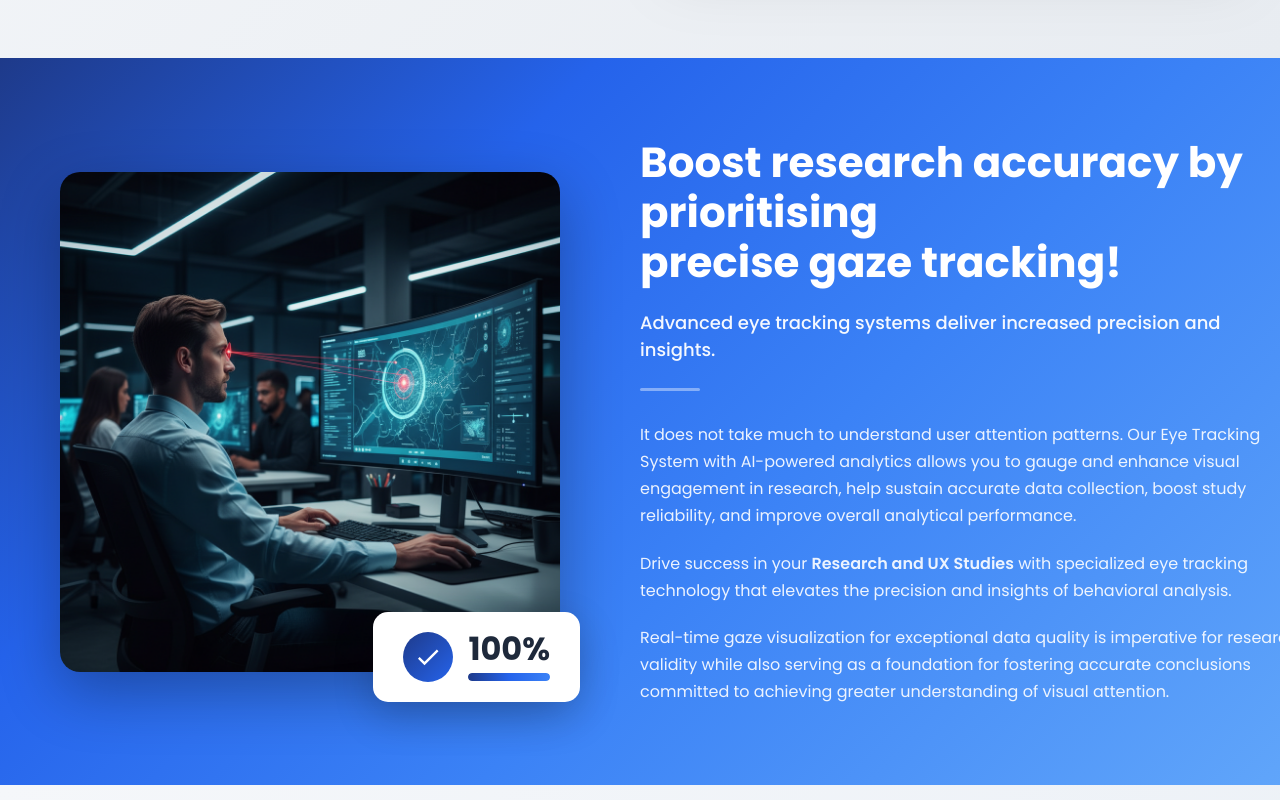
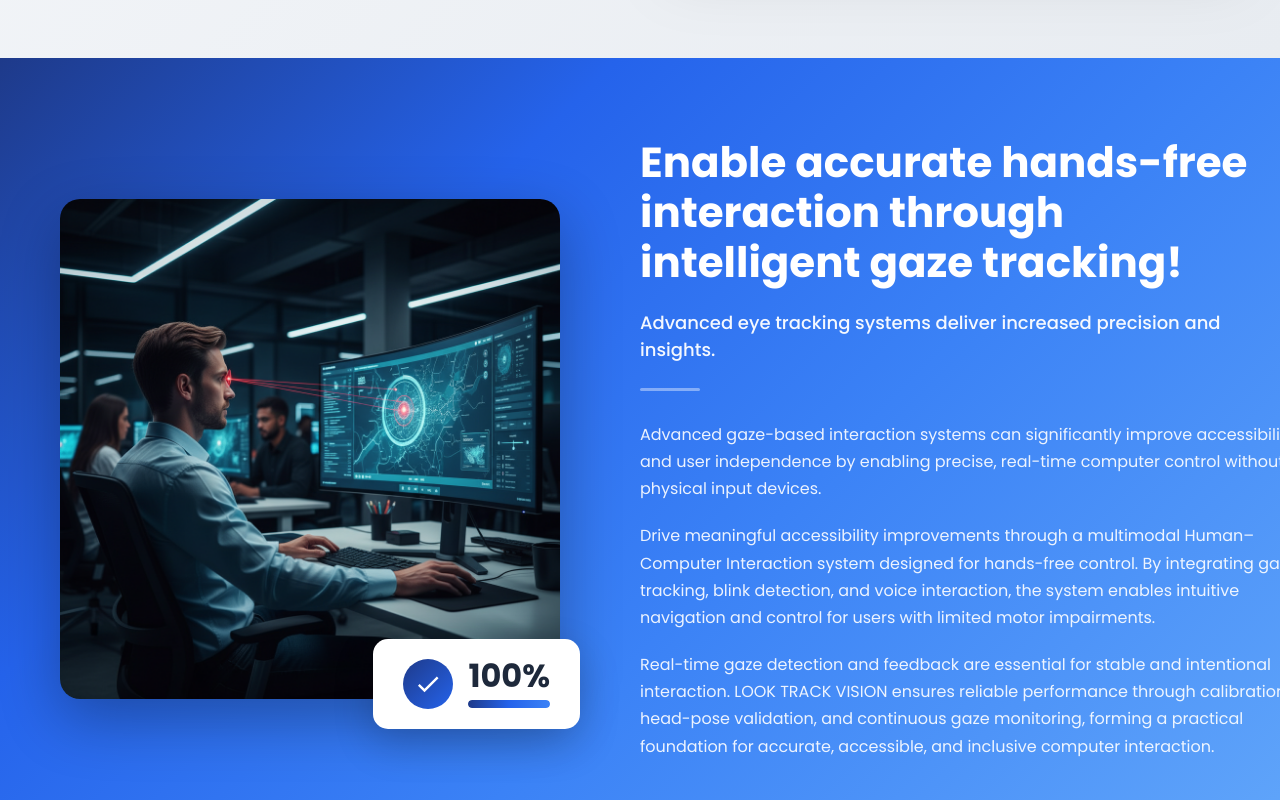
Before and after one commit to MoraisMNS/gaze-tracking-webapp-frontend, a React (Vite) app: page / in a window 1280 px wide. Shown: the part 2320-3120 px from the top of the page. Built offline with nearby package versions, Linux system fonts and the light colour scheme.

Commit message:
Change the text content

```diff
--- a/src/components/EyeTrackingShowCase.jsx
+++ b/src/components/EyeTrackingShowCase.jsx
@@ -34,8 +34,8 @@ const EyeTrackingShowcase = () => {
         {/* RIGHT: Text Content */}
         <div className="eyetrack-info">
           <h2 className="eyetrack-main-title">
-            Boost research accuracy by prioritising{' '}
-            <span className="title-highlight">precise gaze tracking!</span>
+           Enable accurate hands-free interaction through{' '}
+            <span className="title-highlight">intelligent gaze tracking!</span>
           </h2>
 
           <p className="eyetrack-subtitle">
@@ -46,15 +46,15 @@ const EyeTrackingShowcase = () => {
 
           <div className="eyetrack-description">
             <p className="description-text">
-              It does not take much to understand user attention patterns. Our Eye Tracking System with AI-powered analytics allows you to gauge and enhance visual engagement in research, help sustain accurate data collection, boost study reliability, and improve overall analytical performance.
+             Advanced gaze-based interaction systems can significantly improve accessibility and user independence by enabling precise, real-time computer control without physical input devices.
             </p>
 
             <p className="description-text">
-              Drive success in your <strong>Research and UX Studies</strong> with specialized eye tracking technology that elevates the precision and insights of behavioral analysis.
+             Drive meaningful accessibility improvements through a multimodal Human–Computer Interaction system designed for hands-free control. By integrating gaze tracking, blink detection, and voice interaction, the system enables intuitive navigation and control for users with limited motor impairments.
             </p>
 
             <p className="description-text">
-              Real-time gaze visualization for exceptional data quality is imperative for research validity while also serving as a foundation for fostering accurate conclusions committed to achieving greater understanding of visual attention.
+              Real-time gaze detection and feedback are essential for stable and intentional interaction. LOOK TRACK VISION ensures reliable performance through calibration, head-pose validation, and continuous gaze monitoring, forming a practical foundation for accurate, accessible, and inclusive computer interaction.
             </p>
           </div>
         </div>
```
